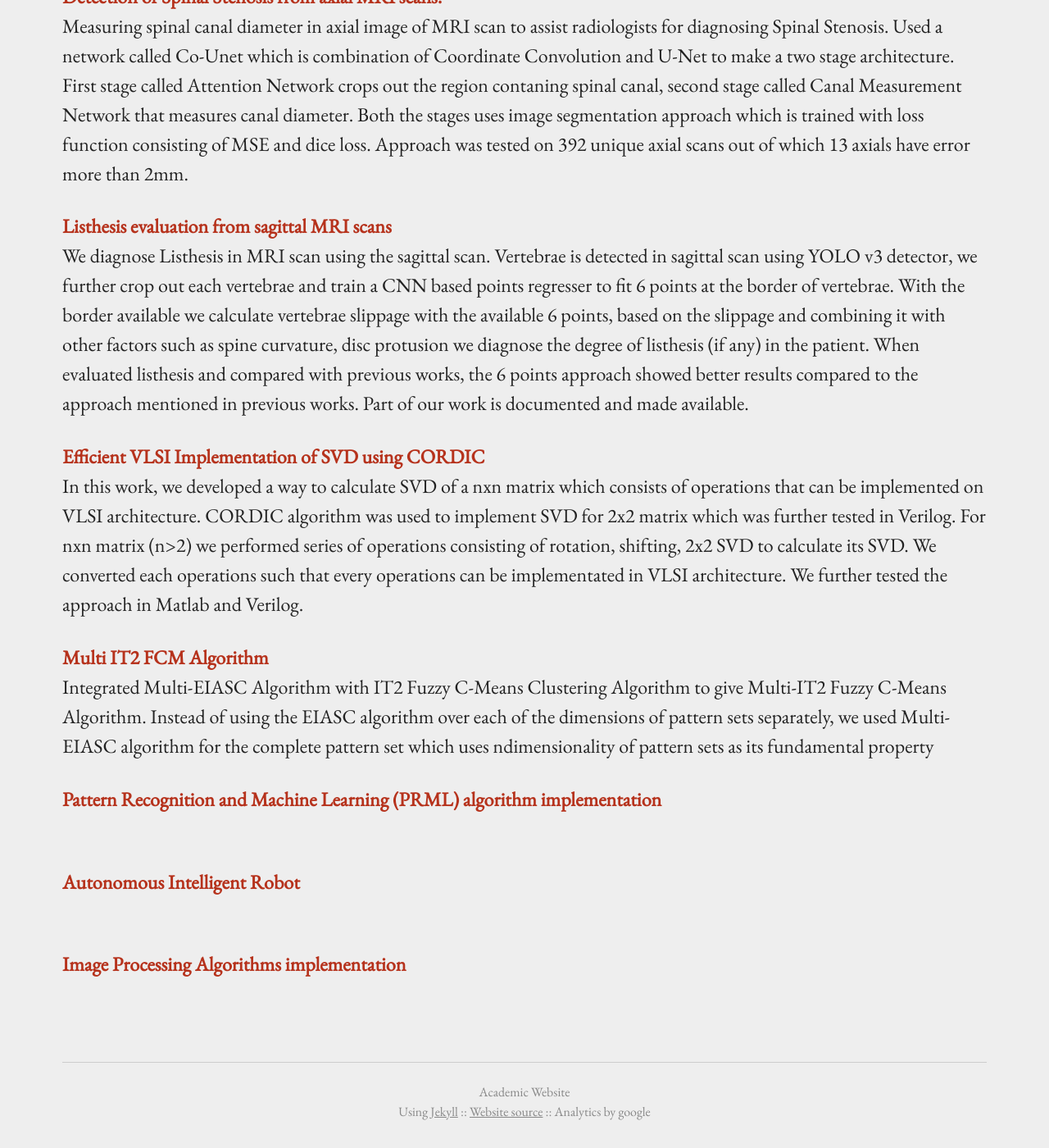
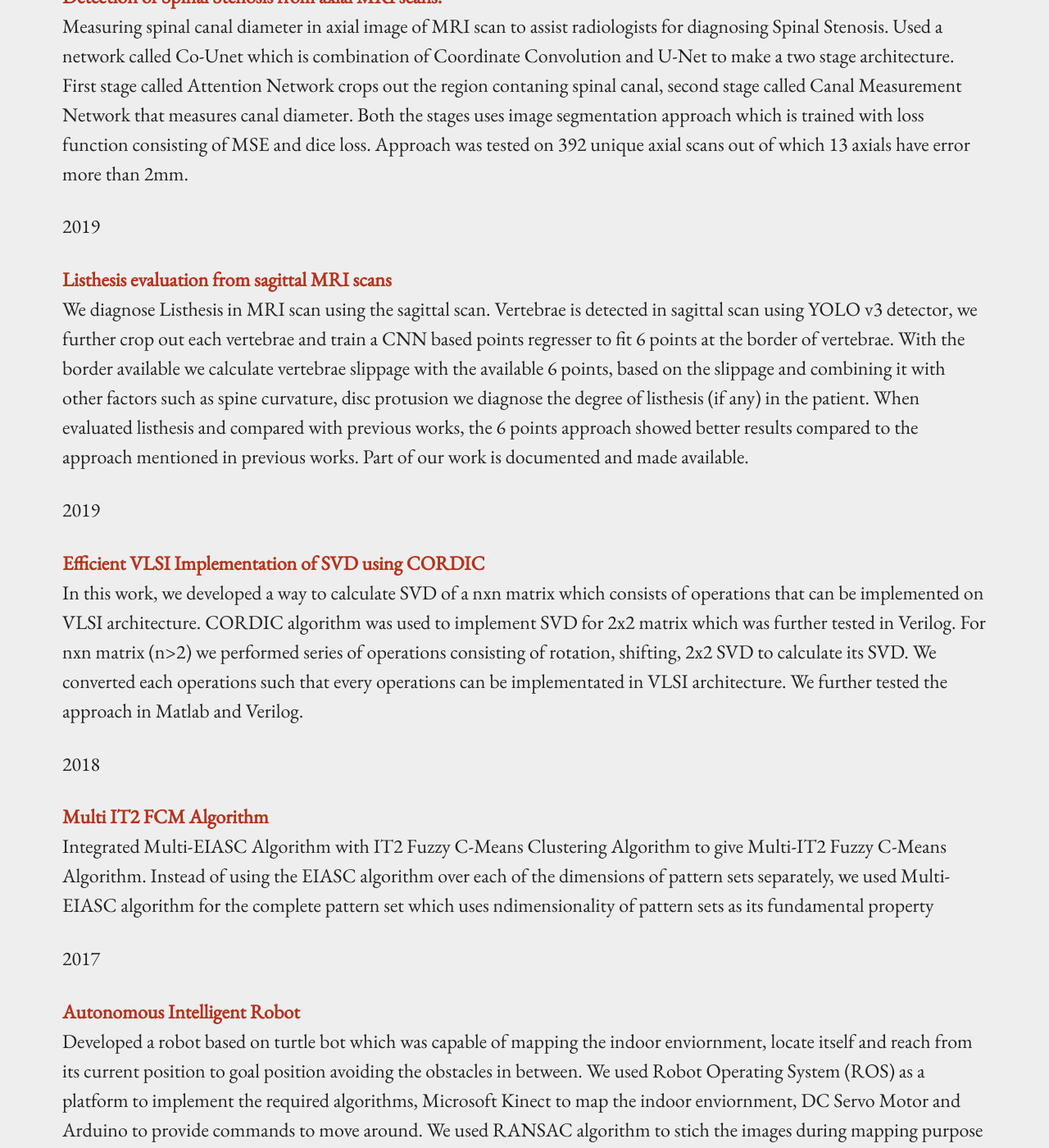
Before and after one commit to BadrinathS/BadrinathS.github.io, a Jekyll site: the page built from research.md, in a window 1280 px wide and 1400 px high, scrolled down 771 px. Shown: the whole window at 82% size. Built offline with Jekyll 4.4.1, drawn with Linux system fonts in a browser that asks for light colours; some of the changed lines change nothing that is shown; some of the changed text lies outside the part shown.

Commit message:
Update research.md

```diff
--- a/research.md
+++ b/research.md
@@ -49,7 +49,7 @@ projects:
     #  author:  "M. McFly, D. Kirk, L. Skywalker, H.J. Potter, I. Jones, H. Houdini"
     #  journal: "Transactions on Black Magic"
     #  note:    "(presented at Oz)"
-    #  year:    "2014"
+      year:    "2019"
       url:     "https://drive.google.com/open?id=1e616rdl3sSzC8woABygdQH4rdflWKa6q"
     #  doi:     "http://dx.doi.org"
     #  image:   "https://images.duckduckgo.com/iu/?u=http%3A%2F%2Fimages.moviepostershop.com%2Fthe-matrix-movie-poster-1999-#1020518087.jpg&f=1"
@@ -63,7 +63,7 @@ projects:
     #  author:  "Uddeshya Upadhyay, Badrinath Singhal, Meenakshi Singh"
     # conference: "Internation Joint Conference on Neural Networks"
     #  note:    "(presented at Budapest, Hungary)"
-    #  year:    "2019"
+      year:    "2019"
       url:     "https://drive.google.com/open?id=1N7KBbhoRMZ-RvuL-nfamC2RdM_wrqifM"
     #  doi:     "http://dx.doi.org"
     #  image:   "/images/Ijcnn_paper_thumbnail.jpg"
@@ -76,7 +76,7 @@ projects:
     #  author:  "Shashank Anil Huddedar, Mayank Kagliwal, Badrinath Singhal and Frank Rhee"
     #  conference: "World Congress on Computational Intelligence"
     #  note:    "(presented at Rio, Brazil)"
-    #  year:    "2018"
+      year:    "2018"
       url:     "https://drive.google.com/file/d/1eJkaH5ya5W21vP_sl2sDE4hzz6AFCm7D/view?usp=sharing"
     #  doi:     "http://dx.doi.org"
     #  image:   "/images/fuzzy_paper_thumbnail.png"
@@ -89,7 +89,7 @@ projects:
     #  author:  "M. McFly, D. Kirk, L. Skywalker, H.J. Potter, I. Jones, H. Houdini"
     #  journal: "Transactions on Black Magic"
     #  note:    "(presented at Oz)"
-    #  year:    "2014"
+      year:    "2017"
       url:     "https://ieeexplore.ieee.org/document/8491457"
     #  doi:     "http://dx.doi.org"
     #  image:   "https://images.duckduckgo.com/iu/?u=http%3A%2F%2Fimages.moviepostershop.com%2Fthe-matrix-movie-poster-1999-#1020518087.jpg&f=1"
@@ -98,7 +98,7 @@ projects:
     #      url:  "http://www.imdb.com/title/tt0133093/"
 
 
-    - title:   "Pattern Recognition and Machine Learning (PRML) algorithm implementation"
+    #- title:   "Pattern Recognition and Machine Learning (PRML) algorithm implementation"
     #  author:  "M. McFly, D. Kirk, L. Skywalker, H.J. Potter, I. Jones, H. Houdini"
     #  journal: "Transactions on Black Magic"
     #  note:    "(presented at Oz)"
@@ -112,10 +112,11 @@ projects:
 
 
     - title:   "Autonomous Intelligent Robot"
+      about: "Developed a robot based on turtle bot which was capable of mapping the indoor enviornment, locate itself and reach from its current position to goal position avoiding the obstacles in between. We used Robot Operating System (ROS) as a platform to implement the required algorithms, Microsoft Kinect to map the indoor enviornment, DC Servo Motor and Arduino to provide commands to move around. We used RANSAC algorithm to stich the images during mapping purpose and Dijkstra Algorithm for calculating the path to goal position. We further used I2C communication to pass signal to DC Servo Motor "
     #  author:  "M. McFly, D. Kirk, L. Skywalker, H.J. Potter, I. Jones, H. Houdini"
     #  journal: "Transactions on Black Magic"
     #  note:    "(presented at Oz)"
-    #  year:    "2014"
+      year:    "2014"
     #  url:     "http://publish-more-stuff.org"
     #  doi:     "http://dx.doi.org"
     #  image:   "https://images.duckduckgo.com/iu/?u=http%3A%2F%2Fimages.moviepostershop.com%2Fthe-matrix-movie-poster-1999-#1020518087.jpg&f=1"
@@ -124,7 +125,7 @@ projects:
     #      url:  "http://www.imdb.com/title/tt0133093/"
 
 
-    - title:   "Image Processing Algorithms implementation"
+    #- title:   "Image Processing Algorithms implementation"
     #  author:  "M. McFly, D. Kirk, L. Skywalker, H.J. Potter, I. Jones, H. Houdini"
     #  journal: "Transactions on Black Magic"
     #  note:    "(presented at Oz)"
```
